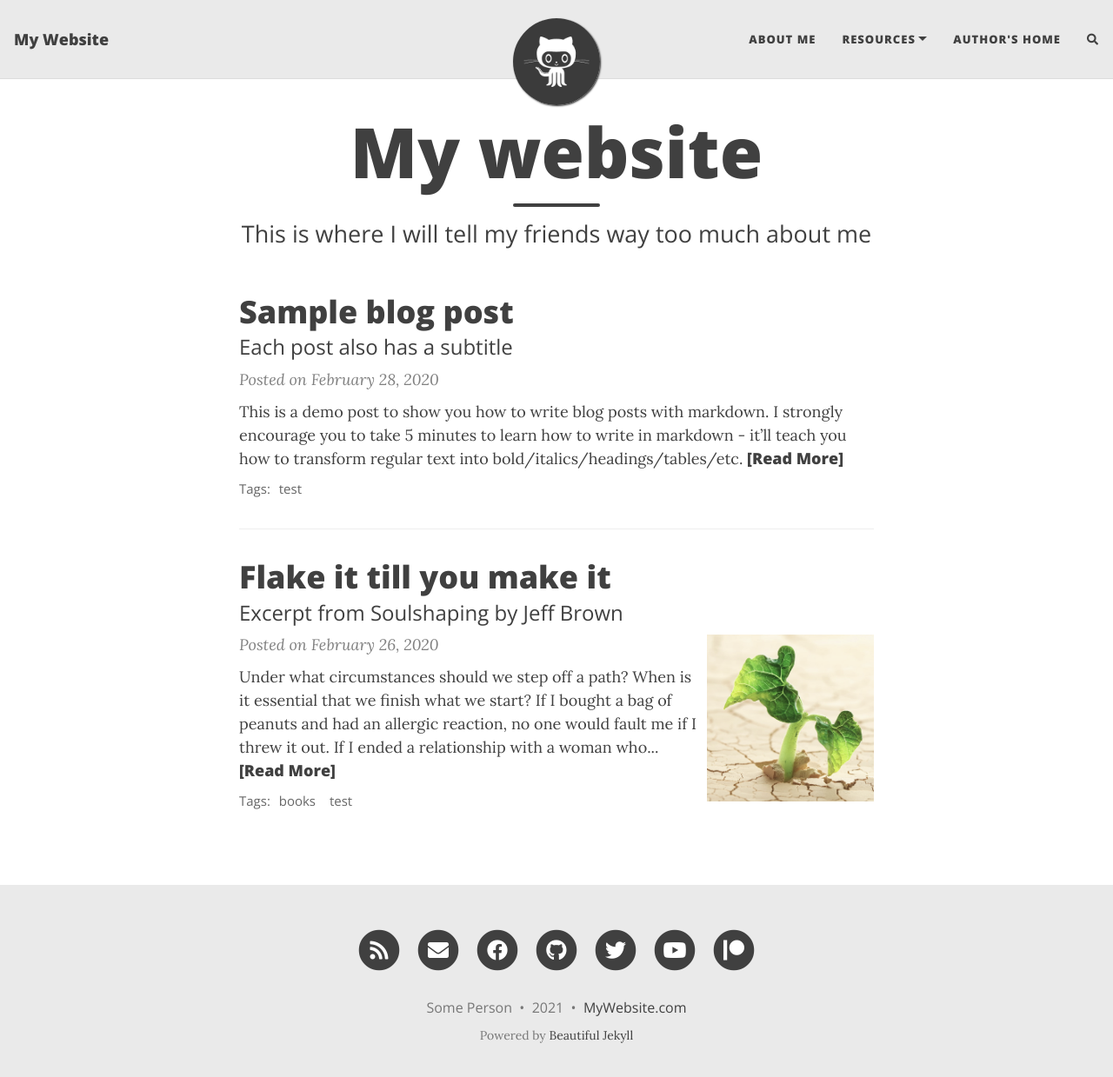
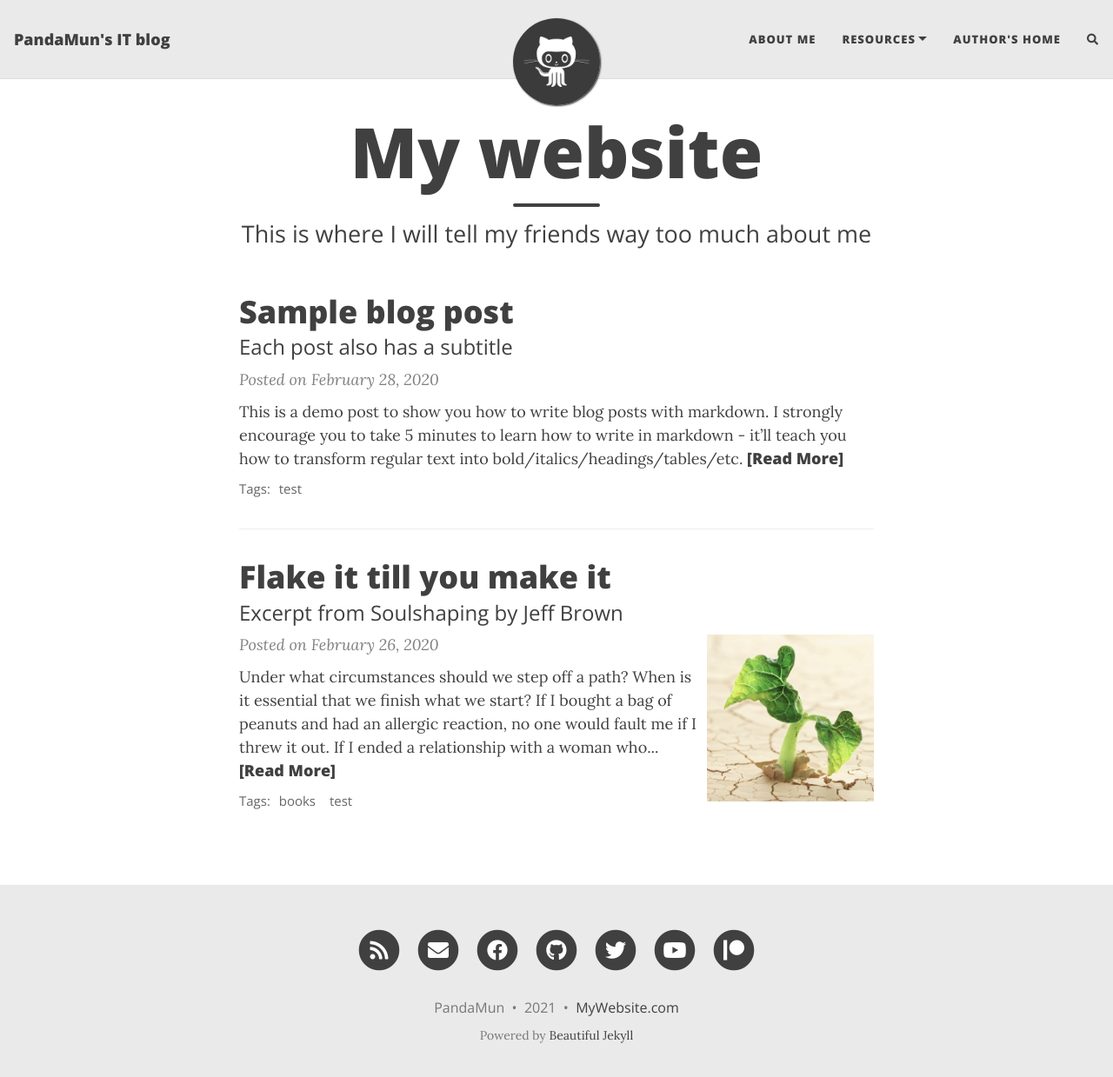
Before and after one commit to PandaMun/pandamun.github.io, a Jekyll site: the page built from index.html, in a window 1280 px wide and 1252 px high. Shown: the top 1239 px of the window at 87% size. Built offline with Jekyll 4.4.1, drawn with Linux system fonts in a browser that asks for light colours; nearby versions of some CDN libraries; the list of posts is cut into pages by our own code; comment, search, counter and statistics services are not loaded.

Commit message:
Initial commit

```diff
--- a/_config.yml
+++ b/_config.yml
@@ -6,10 +6,10 @@
 # --- Required options --- #
 
 # Name of website
-title: My Website
+title: PandaMun's IT blog
 
 # Your name to show in the footer
-author: Some Person
+author: PandaMun
 
 # --- List of links in the navigation bar --- #
 
```
